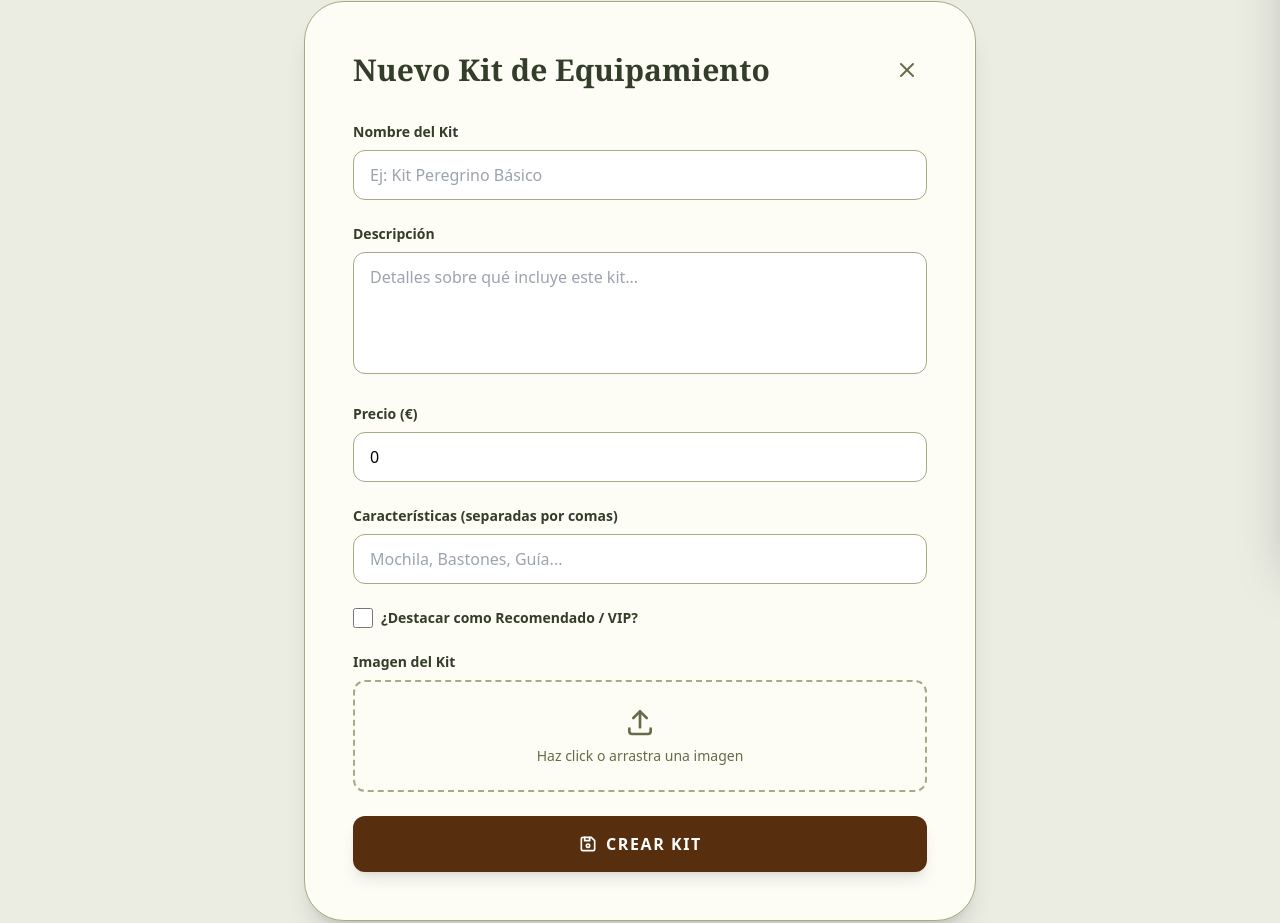
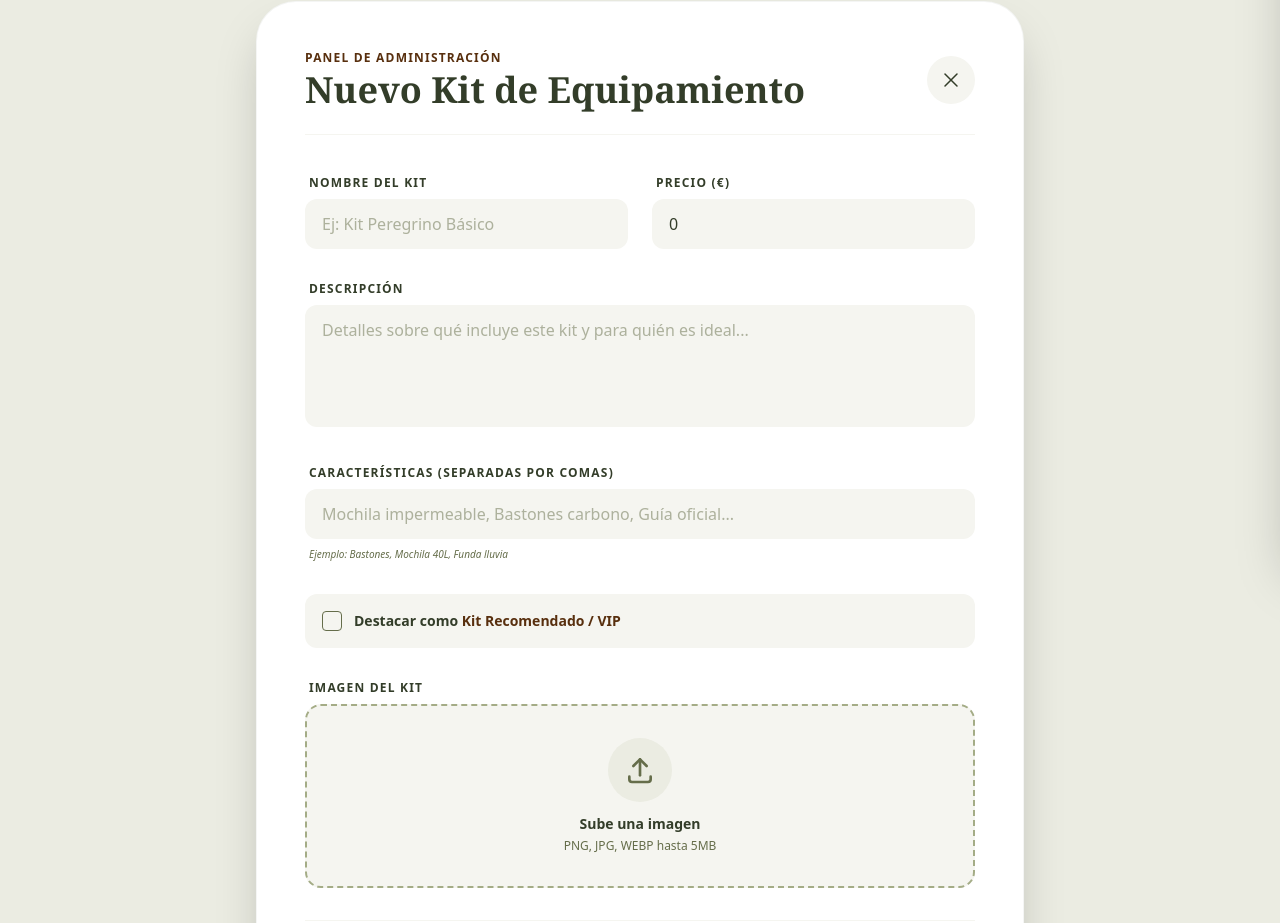
Before and after one commit to mapamu1993/SOLe_FRONT, a React (Vite) app: page /kits/new in a window 1280 px wide. Shown: the part 239-1162 px from the top of the page. Built offline with nearby package versions, Linux system fonts and the light colour scheme; no server answers; sample sign-in values are in the browser's storage.

Commit message:
feat: enhance KitFormDesign with improved layout, error handling, and file upload preview

```diff
--- a/src/features/shop/kits/components/KitFormDesign.tsx
+++ b/src/features/shop/kits/components/KitFormDesign.tsx
@@ -1,7 +1,8 @@
 import { useState, useEffect } from "react";
 import type { UseFormRegister, FieldErrors } from "react-hook-form";
-import { IconDeviceFloppy, IconUpload, IconX, IconPhoto } from "@tabler/icons-react";
+import { IconDeviceFloppy, IconUpload, IconX, IconPhoto, IconCheck } from "@tabler/icons-react";
 import { Link } from "react-router-dom";
+import { motion } from "framer-motion"; // Un toque suave de animación si está instalado, si no, funciona igual como div normal
 
 interface KitFormDesignProps {
   register: UseFormRegister<any>;
@@ -43,121 +44,163 @@ export const KitFormDesign = ({
     }
   }, [currentFile, currentImageUrl]);
 
+  // Clases comunes para inputs
+  const inputClasses = "w-full bg-[#F5F5F0] border border-transparent focus:border-[#B6AD90] focus:bg-white focus:ring-0 rounded-xl px-4 py-3 text-[#333D29] placeholder:text-[#656D4A]/50 transition-all outline-none font-medium";
+  const labelClasses = "block text-xs font-bold text-[#333D29] uppercase tracking-widest mb-2 ml-1";
+  const errorClasses = "mt-1 text-xs font-bold text-red-500 ml-1";
+
   return (
-    <div className="min-h-screen w-full bg-[#EBECE2] py-32 px-4">
-      <div className="mx-auto w-full max-w-2xl bg-[#fdfcf5] rounded-[2.5rem] p-8 md:p-12 shadow-xl border border-[#A4AC86]">
+    <div className="min-h-screen w-full bg-[#EBECE2] py-32 px-4 font-sans">
+      <div className="mx-auto w-full max-w-3xl bg-white rounded-[2.5rem] p-8 md:p-12 shadow-2xl border border-[#333D29]/5">
 
-        <div className="flex items-center justify-between mb-8">
-          <h1 className="text-3xl font-bold text-[#333D29] font-serif">{pageTitle}</h1>
+        {/* HEADER */}
+        <div className="flex items-center justify-between mb-10 border-b border-[#F5F5F0] pb-6">
+          <div>
+            <span className="text-[#582F0E] font-bold tracking-widest text-xs uppercase mb-1 block">
+                Panel de Administración
+            </span>
+            <h1 className="text-3xl md:text-4xl font-bold text-[#333D29] font-serif">
+                {pageTitle}
+            </h1>
+          </div>
           <Link to="/kits">
-             <button className="p-2 rounded-full hover:bg-gray-100 text-[#656D4A]">
-                <IconX size={24} />
+             <button className="group p-3 rounded-full bg-[#F5F5F0] hover:bg-[#333D29] text-[#333D29] hover:text-white transition-colors">
+                <IconX size={24} stroke={1.5} />
              </button>
           </Link>
         </div>
 
         {serverError && (
-          <div className="mb-6 p-4 rounded-xl bg-red-50 text-red-600 font-medium text-sm">
-            {serverError}
+          <div className="mb-8 p-4 rounded-2xl bg-red-50 border border-red-100 text-red-600 font-bold text-sm flex items-center gap-2">
+            <IconX size={18} /> {serverError}
           </div>
         )}
 
-        <form onSubmit={onSubmit} className="space-y-6">
+        <form onSubmit={onSubmit} className="space-y-8">
 
+          {/* NOMBRE Y PRECIO (GRID) */}
+          <div className="grid grid-cols-1 md:grid-cols-2 gap-6">
             <div>
-            <label className="block text-sm font-bold text-[#333D29] mb-2">Nombre del Kit</label>
+              <label className={labelClasses}>Nombre del Kit</label>
               <input
                 {...register("name", { required: "El nombre es obligatorio" })}
-              className="w-full px-4 py-3 rounded-xl border border-[#A4AC86] bg-white focus:ring-2 focus:ring-[#582F0E] outline-none"
+                className={inputClasses}
                 placeholder="Ej: Kit Peregrino Básico"
               />
-            {errors.name && <p className="mt-1 text-xs text-red-500 font-bold">{String(errors.name.message)}</p>}
+              {errors.name && <p className={errorClasses}>{String(errors.name.message)}</p>}
             </div>
 
             <div>
-            <label className="block text-sm font-bold text-[#333D29] mb-2">Descripción</label>
-            <textarea
-              {...register("description", { required: "La descripción es obligatoria" })}
-              rows={4}
-              className="w-full px-4 py-3 rounded-xl border border-[#A4AC86] bg-white focus:ring-2 focus:ring-[#582F0E] outline-none resize-none"
-              placeholder="Detalles sobre qué incluye este kit..."
-            />
-            {errors.description && <p className="mt-1 text-xs text-red-500 font-bold">{String(errors.description.message)}</p>}
-          </div>
-
-          {/* Solo Precio, sin nivel */}
-          <div>
-              <label className="block text-sm font-bold text-[#333D29] mb-2">Precio (€)</label>
+                <label className={labelClasses}>Precio (€)</label>
                 <input
                   type="number"
                   step="0.01"
                   {...register("price", { required: "El precio es obligatorio", valueAsNumber: true })}
-                className="w-full px-4 py-3 rounded-xl border border-[#A4AC86] bg-white focus:ring-2 focus:ring-[#582F0E] outline-none"
+                  className={inputClasses}
+                  placeholder="0.00"
                 />
-              {errors.price && <p className="mt-1 text-xs text-red-500 font-bold">{String(errors.price.message)}</p>}
+                {errors.price && <p className={errorClasses}>{String(errors.price.message)}</p>}
+            </div>
           </div>
 
+          {/* DESCRIPCIÓN */}
           <div>
-             <label className="block text-sm font-bold text-[#333D29] mb-2">Características (separadas por comas)</label>
+            <label className={labelClasses}>Descripción</label>
+            <textarea
+              {...register("description", { required: "La descripción es obligatoria" })}
+              rows={4}
+              className={`${inputClasses} resize-none`}
+              placeholder="Detalles sobre qué incluye este kit y para quién es ideal..."
+            />
+            {errors.description && <p className={errorClasses}>{String(errors.description.message)}</p>}
+          </div>
+
+          {/* CARACTERÍSTICAS */}
+          <div>
+             <label className={labelClasses}>Características (separadas por comas)</label>
              <input
                {...register("featuresString")}
-               className="w-full px-4 py-3 rounded-xl border border-[#A4AC86] bg-white focus:ring-2 focus:ring-[#582F0E] outline-none"
-               placeholder="Mochila, Bastones, Guía..."
+               className={inputClasses}
+               placeholder="Mochila impermeable, Bastones carbono, Guía oficial..."
              />
+             <p className="text-[10px] text-[#656D4A] mt-2 ml-1 italic">
+                Ejemplo: Bastones, Mochila 40L, Funda lluvia
+             </p>
           </div>
 
-          <div className="flex items-center gap-2">
+          {/* CHECKBOX RECOMENDADO */}
+          <div className="flex items-center gap-3 p-4 bg-[#F5F5F0] rounded-xl border border-transparent hover:border-[#B6AD90] transition-colors cursor-pointer">
+            <div className="relative flex items-center">
                 <input
                     type="checkbox"
                     {...register("isRecommended")}
                     id="isRecommended"
-                className="w-5 h-5 accent-[#582F0E]"
+                    className="peer w-5 h-5 cursor-pointer appearance-none rounded border border-[#656D4A] checked:bg-[#582F0E] checked:border-[#582F0E] transition-all"
                 />
-            <label htmlFor="isRecommended" className="text-sm font-bold text-[#333D29]">¿Destacar como Recomendado / VIP?</label>
+                <IconCheck size={14} className="absolute left-0.5 top-0.5 text-white pointer-events-none opacity-0 peer-checked:opacity-100" stroke={3} />
+            </div>
+            <label htmlFor="isRecommended" className="text-sm font-bold text-[#333D29] cursor-pointer select-none">
+                Destacar como <span className="text-[#582F0E]">Kit Recomendado / VIP</span>
+            </label>
           </div>
 
+          {/* IMAGEN */}
           <div>
-            <label className="block text-sm font-bold text-[#333D29] mb-2">Imagen del Kit</label>
+            <label className={labelClasses}>Imagen del Kit</label>
 
+            <div className={`relative group border-2 border-dashed rounded-2xl p-8 text-center transition-all ${preview ? 'border-[#582F0E] bg-white' : 'border-[#A4AC86] bg-[#F5F5F0] hover:bg-[#EBECE2]'}`}>
+
+              {/* VISTA PREVIA */}
               {preview && (
-                <div className="mb-4 relative h-48 w-full rounded-xl overflow-hidden border border-[#A4AC86] shadow-sm">
+                <div className="mb-6 relative h-64 w-full rounded-xl overflow-hidden shadow-lg mx-auto">
                     <img src={preview} alt="Vista previa" className="h-full w-full object-cover" />
-                    <div className="absolute top-2 right-2 bg-white/80 backdrop-blur px-2 py-1 rounded text-xs font-bold text-[#333D29]">
-                        Vista Previa
-                    </div>
+                    <div className="absolute inset-0 bg-black/20 group-hover:bg-black/40 transition-colors" />
                 </div>
               )}
 
-            <div className="relative border-2 border-dashed border-[#A4AC86] rounded-xl p-6 text-center hover:bg-[#EBECE2]/50 transition-colors">
+              {/* INPUT FILE */}
               <input
                 type="file"
                 accept="image/*"
                 onChange={onFileChange}
-                className="absolute inset-0 w-full h-full opacity-0 cursor-pointer"
+                className="absolute inset-0 w-full h-full opacity-0 cursor-pointer z-10"
               />
-              <div className="flex flex-col items-center gap-2 text-[#656D4A]">
+
+              {/* PLACEHOLDER */}
+              <div className="flex flex-col items-center justify-center gap-3 text-[#656D4A]">
+                <div className={`p-4 rounded-full ${preview ? 'bg-white text-[#582F0E]' : 'bg-[#EBECE2] text-[#656D4A]'} transition-colors`}>
                     {preview ? <IconPhoto size={32} /> : <IconUpload size={32} />}
-                <span className="font-medium text-sm">
-                  {currentFile ? "Cambiar imagen seleccionada" : "Haz click o arrastra una imagen"}
-                </span>
+                </div>
+                <div className="space-y-1">
+                    <p className="font-bold text-sm text-[#333D29]">
+                        {preview ? "Click para cambiar la imagen" : "Sube una imagen"}
+                    </p>
+                    <p className="text-xs">PNG, JPG, WEBP hasta 5MB</p>
+                </div>
               </div>
             </div>
           </div>
 
+          {/* BOTÓN SUBMIT */}
+          <div className="pt-4 border-t border-[#F5F5F0]">
               <button
                 type="submit"
                 disabled={isSubmitting}
-            className="w-full flex items-center justify-center gap-2 py-4 rounded-xl bg-[#582F0E] text-white font-bold tracking-widest uppercase hover:bg-[#7F4F24] transition-colors disabled:opacity-50 disabled:cursor-not-allowed mt-4 shadow-lg"
+                className="w-full flex items-center justify-center gap-3 py-4 rounded-full bg-[#582F0E] text-white font-bold tracking-widest uppercase text-xs hover:bg-[#7F4F24] transition-all hover:shadow-lg hover:scale-[1.01] active:scale-[0.99] disabled:opacity-50 disabled:cursor-not-allowed disabled:transform-none"
               >
                 {isSubmitting ? (
-              <span className="animate-pulse">Guardando...</span>
+                  <>
+                    <div className="h-4 w-4 animate-spin rounded-full border-2 border-white border-t-transparent" />
+                    <span>Guardando...</span>
+                  </>
                 ) : (
                   <>
-                <IconDeviceFloppy size={20} />
-                {buttonText}
+                    <span>{buttonText}</span> <IconDeviceFloppy size={18} />
                   </>
                 )}
               </button>
+          </div>
+
         </form>
       </div>
     </div>
```
Lines whose indentation alone changed are shown as unchanged.
